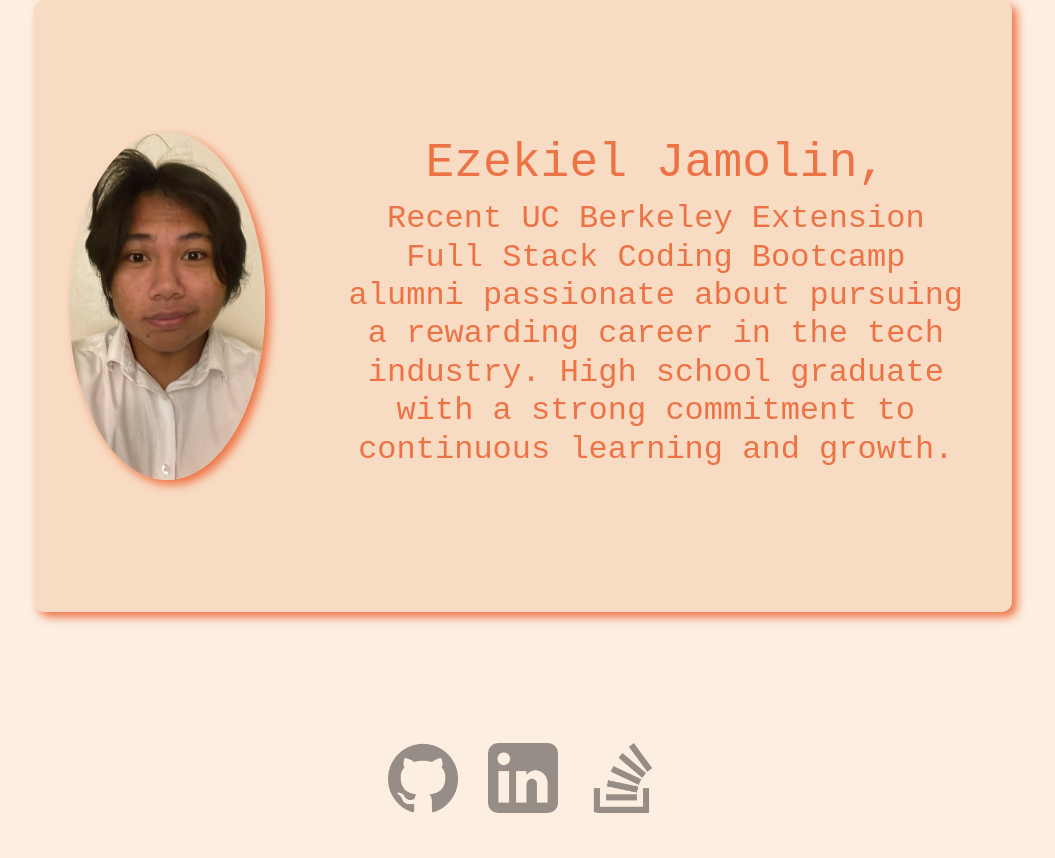
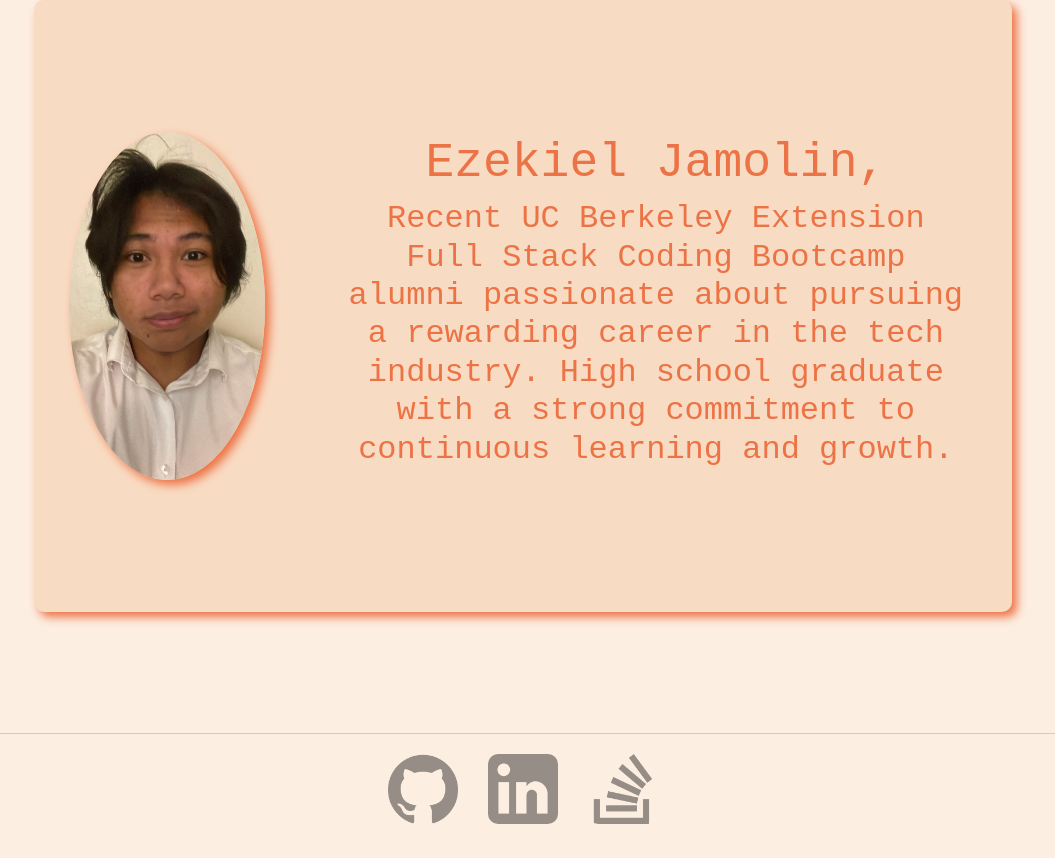
Before and after one commit to Ezekiel186/react-portfolio, a React (Vite) app: page / in a window 1280 px wide. Shown: the part 145-1003 px from the top of the page, without its empty margins (117-1172 px from the left). Built offline with nearby package versions, Linux system fonts and the light colour scheme.

Commit message:
added line to separate footer

```diff
--- a/src/css/style.css
+++ b/src/css/style.css
@@ -190,7 +190,9 @@ main h2 {
 /* footer */
 
 footer {
+    border-top: 1px solid #ccc;
     margin: 0 auto;
+    padding-top: 10px;
     margin-top: 10%;
     display: flex;
     justify-content: center;
```
